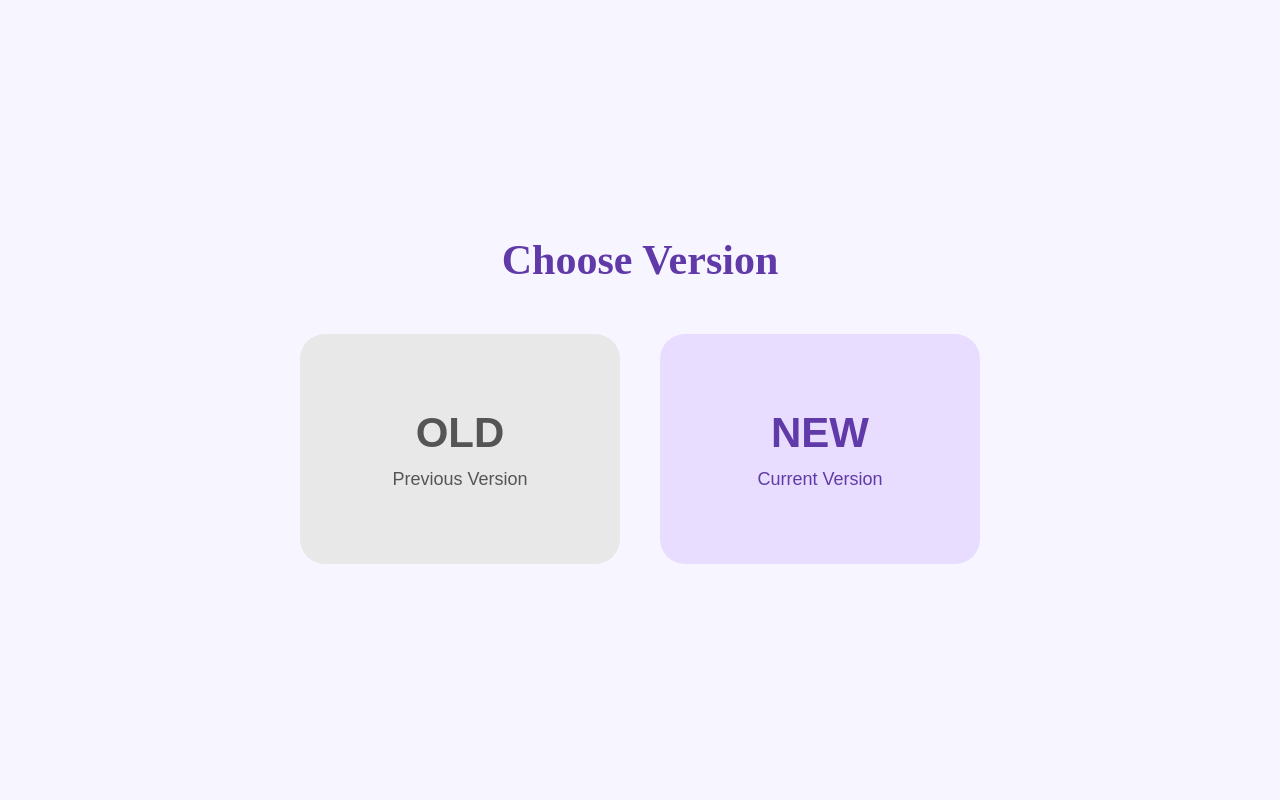
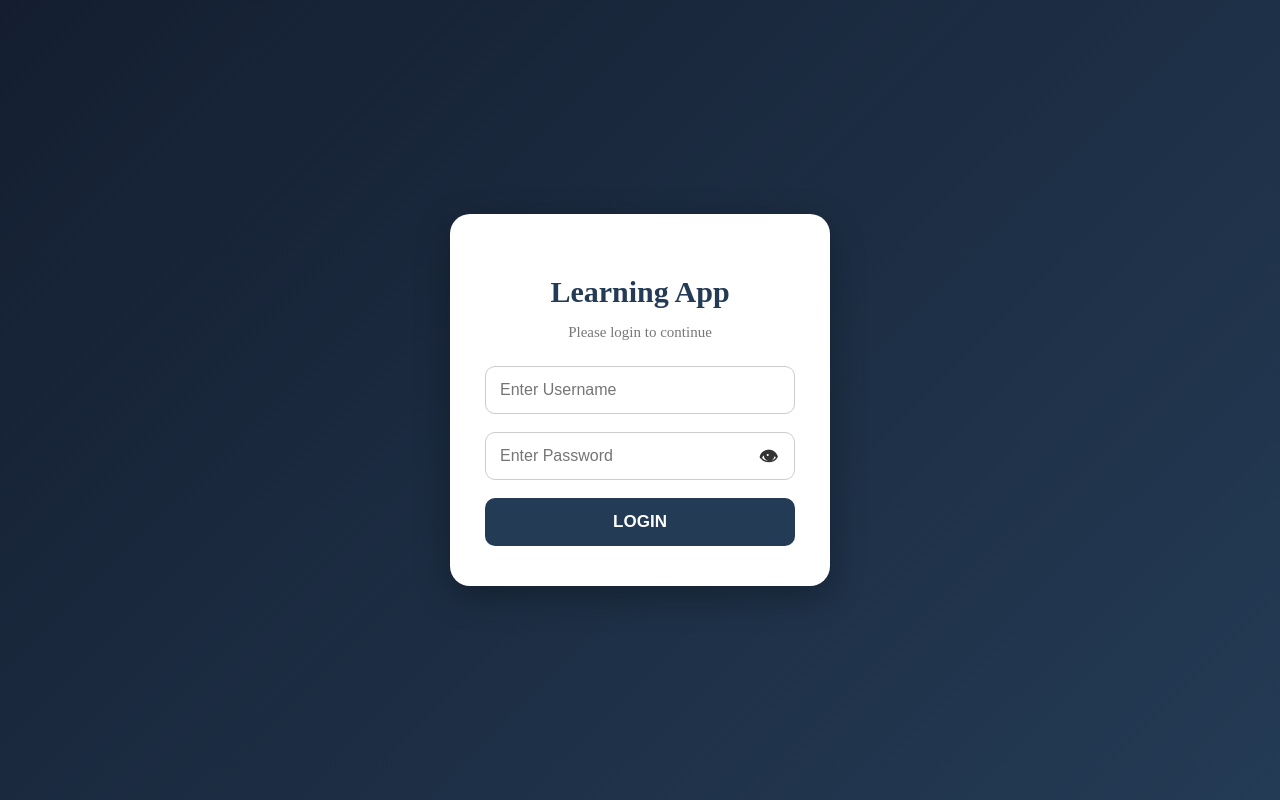
Before and after one commit to indureddy484/Learning-App, a React (Create React App) app: page / in a window 1280 px wide. Built offline with nearby package versions, Linux system fonts and the light colour scheme.

Commit message:
added password

```diff
--- a/src/App.js
+++ b/src/App.js
@@ -1,10 +1,34 @@
+
 import { useState } from "react";
 import VersionScreen from "./VersionScreen";
 import OldApp from "./old/version-1/App";
 import NewApp from "./new/current/NewApp";
+import Login from "./Login";
 
 function App() {
   const [version, setVersion] = useState(null);
+
+  const [isLoggedIn, setIsLoggedIn] = useState(
+    () => sessionStorage.getItem("learningAppLoggedIn") === "true"
+  );
+
+  // LOGIN
+  const handleLogin = () => {
+    sessionStorage.setItem("learningAppLoggedIn", "true");
+    setIsLoggedIn(true);
+  };
+
+  // LOGOUT
+  const handleLogout = () => {
+    sessionStorage.removeItem("learningAppLoggedIn");
+    setIsLoggedIn(false);
+    setVersion(null);
+  };
+
+  // SHOW LOGIN FIRST
+  if (!isLoggedIn) {
+    return <Login onLogin={handleLogin} />;
+  }
 
   // OLD VERSION
   if (version === "old") {
--- /dev/null
+++ b/src/Login.css
@@ -0,0 +1,141 @@
+
+/* LOGIN PAGE */
+
+.login-container {
+  min-height: 100vh;
+  width: 100%;
+  display: flex;
+  justify-content: center;
+  align-items: center;
+  background: linear-gradient(135deg, #141e30, #243b55);
+  padding: 20px;
+  box-sizing: border-box;
+}
+
+/* LOGIN BOX */
+
+.login-box {
+  width: 100%;
+  max-width: 380px;
+  padding: 40px 35px;
+  background: #ffffff;
+  border-radius: 20px;
+  box-shadow: 0 10px 35px rgba(0, 0, 0, 0.3);
+  text-align: center;
+  box-sizing: border-box;
+}
+
+/* HEADING */
+
+.login-box h1 {
+  color: #243b55;
+  font-size: 30px;
+  font-weight: 700;
+  margin-bottom: 10px;
+}
+
+/* SUBTITLE */
+
+.login-box p {
+  color: #777777;
+  font-size: 15px;
+  margin-bottom: 25px;
+}
+
+/* INPUT FIELDS */
+
+.login-box input {
+  width: 100%;
+  padding: 14px;
+  margin-bottom: 18px;
+  border: 1px solid #cccccc;
+  border-radius: 10px;
+  outline: none;
+  font-size: 16px;
+  box-sizing: border-box;
+  transition: 0.3s;
+}
+
+.login-box input:focus {
+  border-color: #243b55;
+  box-shadow: 0 0 5px rgba(36, 59, 85, 0.3);
+}
+
+/* LOGIN BUTTON */
+
+.login-box button {
+  width: 100%;
+  padding: 14px;
+  background: #243b55;
+  color: #ffffff;
+  border: none;
+  border-radius: 10px;
+  font-size: 17px;
+  font-weight: bold;
+  cursor: pointer;
+  transition: 0.3s;
+}
+
+.login-box button:hover {
+  background: #365b80;
+  transform: translateY(-2px);
+}
+
+/* ERROR MESSAGE */
+
+.login-box .login-error {
+  color: #e53935;
+  font-size: 14px;
+  margin-bottom: 15px;
+}
+
+/* MOBILE RESPONSIVE */
+
+@media (max-width: 480px) {
+  .login-box {
+    padding: 30px 22px;
+  }
+
+  .login-box h1 {
+    font-size: 25px;
+  }
+}
+
+/* PASSWORD WRAPPER */
+
+.password-wrapper {
+  position: relative;
+  width: 100%;
+  margin-bottom: 18px;
+}
+
+/* PASSWORD INPUT */
+
+.password-wrapper input {
+  width: 100%;
+  padding: 14px 45px 14px 14px;
+  margin-bottom: 0;
+}
+
+/* EYE BUTTON */
+
+.password-wrapper .toggle-password {
+  position: absolute;
+  right: 12px;
+  top: 50%;
+  transform: translateY(-50%);
+  width: auto;
+  padding: 5px;
+  margin: 0;
+  background: transparent;
+  border: none;
+  color: #333;
+  font-size: 19px;
+  cursor: pointer;
+  line-height: 1;
+}
+
+.password-wrapper .toggle-password:hover {
+  background: transparent;
+  transform: translateY(-50%);
+}
--- /dev/null
+++ b/src/Login.jsx
@@ -0,0 +1,71 @@
+
+import React, { useState } from "react";
+import "./Login.css";
+
+function Login({ onLogin }) {
+  const [username, setUsername] = useState("");
+  const [password, setPassword] = useState("");
+  const [showPassword, setShowPassword] = useState(false);
+  const [error, setError] = useState("");
+
+  const correctUsername = "suhaas";
+  const correctPassword = "Suhaas@123";
+
+  const handleSubmit = (e) => {
+    e.preventDefault();
+
+    if (
+      username === correctUsername &&
+      password === correctPassword
+    ) {
+      onLogin();
+    } else {
+      setError("Incorrect username or password!");
+    }
+  };
+
+  return (
+    <div className="login-container">
+      <form className="login-box" onSubmit={handleSubmit}>
+        <h1>Learning App</h1>
+        <p>Please login to continue</p>
+
+        <input
+          type="text"
+          placeholder="Enter Username"
+          value={username}
+          onChange={(e) => setUsername(e.target.value)}
+          required
+        />
+
+        {/* PASSWORD FIELD */}
+        <div className="password-wrapper">
+          <input
+            type={showPassword ? "text" : "password"}
+            placeholder="Enter Password"
+            value={password}
+            onChange={(e) => setPassword(e.target.value)}
+            required
+          />
+
+          <button
+            type="button"
+            className="toggle-password"
+            onClick={() => setShowPassword(!showPassword)}
+            aria-label={showPassword ? "Hide password" : "Show password"}
+          >
+            {showPassword ? "🙈" : "👁"}
+          </button>
+        </div>
+
+        {error && (
+          <p className="login-error">{error}</p>
+        )}
+
+        <button type="submit">LOGIN</button>
+      </form>
+    </div>
+  );
+}
+
+export default Login;
```
